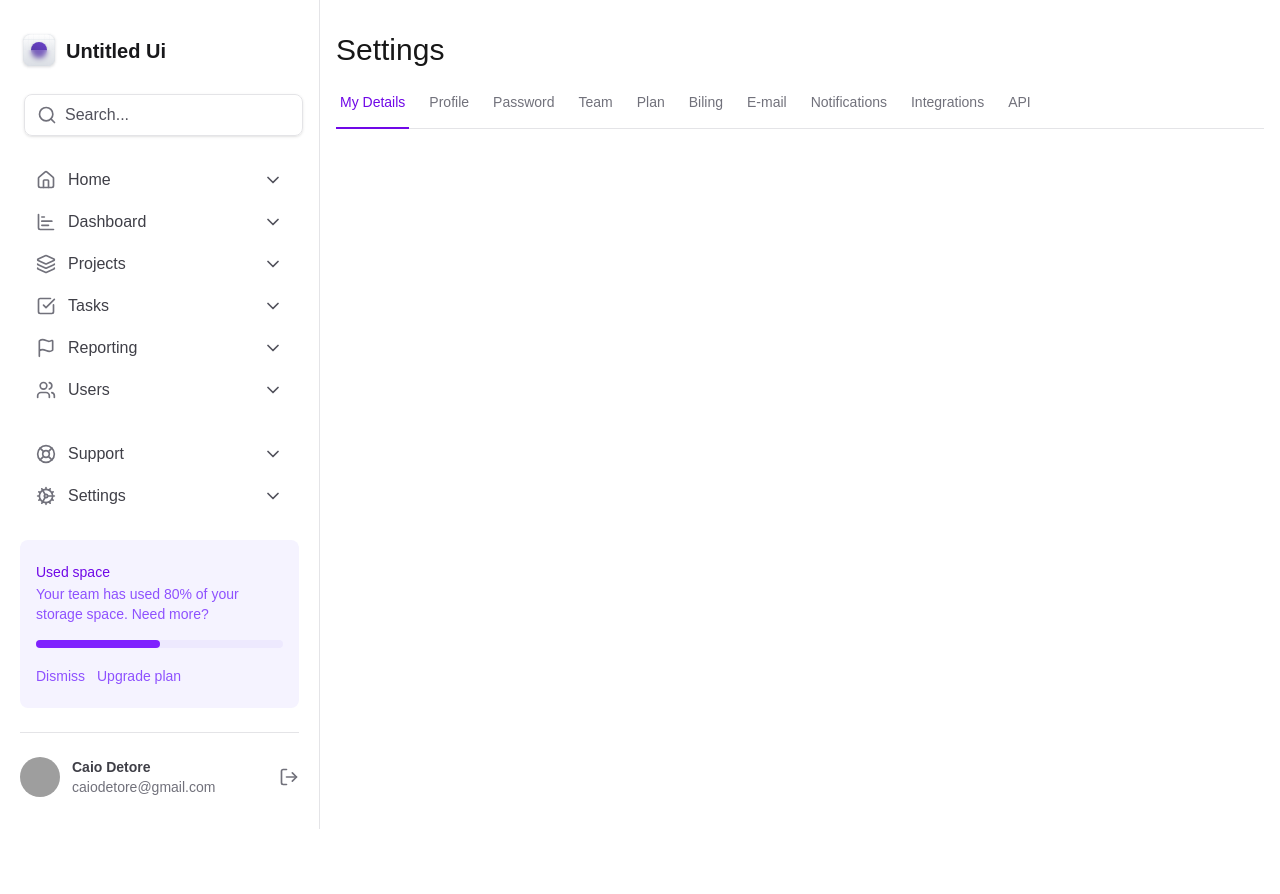
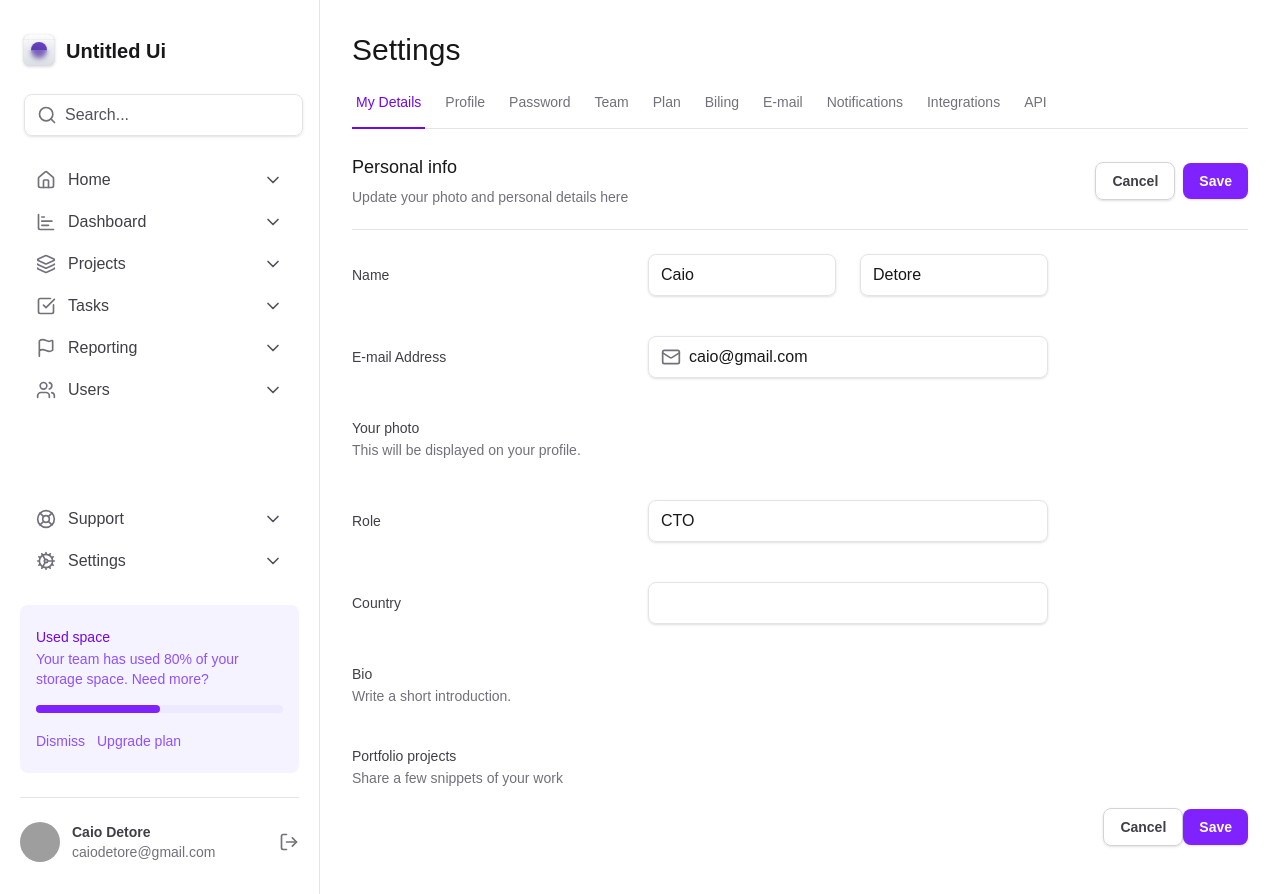
Before and after one commit to CaioDetore/tailwind-css, a Next.js app: page / in a window 1280 px wide. Before the commit the page ends 829 px from the top, so only its background shows below. Built offline with nearby package versions, Linux system fonts and the light colour scheme; grey boxes are pictures that could not be loaded.

Commit message:
wip: inputs formulario

```diff
--- a/app/globals.css
+++ b/app/globals.css
@@ -20,6 +20,11 @@
   .grid-cols-profile {
     grid-template-columns: max-content 1fr min-content;
   }
+
+  .grid-cols-form {
+    grid-template-columns: minmax(7.5rem, 17.5rem) minmax(25rem, 1fr)
+      minmax(0, 15rem);
+  }
 }
 
 /* @media (prefers-color-scheme: dark) {
--- a/app/layout.tsx
+++ b/app/layout.tsx
@@ -30,7 +30,7 @@
       >
         <div className="min-h-screen grid grid-cols-app ">
           <Sidebar />
-          <main className="px-4 pb-12 pt-8">
+          <main className="px-8 pb-12 pt-8">
             {children}
           </main>
         </div>
--- a/app/page.tsx
+++ b/app/page.tsx
@@ -1,4 +1,7 @@
 import { SettingsTabs } from "@/components/SettingsTabs";
+
+import * as Input from "@/components/Input";
+import { Mail } from "lucide-react";
 
 export default function Home() {
   return (
@@ -6,6 +9,143 @@
       <h1 className="text-3xl font-medium">Settings</h1>
 
       <SettingsTabs />
+
+      <div className="mt-6 flex flex-col">
+        <div className="flex justify-between items-center pb-5 border-b border-zinc-200">
+          <div className="space-y-1">
+            <h2 className="text-lg font-medium text-zinc-900">Personal info</h2>
+            <span className="text-sm text-zinc-500">
+              Update your photo and personal details here
+            </span>
+          </div>
+
+          <div className="flex items-center gap-2">
+            <button
+              type="button"
+              className="rounded-lg px-4 py-2 text-sm font-semibold shadow-sm border border-zinc-300 text-zinc-700 hover:bg-zinc-50"
+            >
+              Cancel
+            </button>
+            <button
+              form="settings"
+              type="submit"
+              className="rounded-lg px-4 py-2 text-sm font-semibold shadow-sm bg-violet-600 text-white hover:bg-violet-900"
+            >
+              Save
+            </button>
+          </div>
+        </div>
+
+        <form
+          id="settings"
+          action=""
+          className="mt-6 flex flex-col w-full gap-5 divide-zinc-200"
+        >
+          <div className="grid gap-3 grid-cols-form items-center">
+            <label
+              htmlFor="firstName"
+              className="text-sm font-medium text-zinc-700"
+            >
+              Name
+            </label>
+            <div className="grid gap-6 grid-cols-2">
+              <Input.Root>
+                <Input.Control id="firstName" defaultValue="Caio" />
+              </Input.Root>
+
+              <Input.Root>
+                <Input.Control defaultValue="Detore" />
+              </Input.Root>
+            </div>
+            <div />
+          </div>
+
+          <div className="grid gap-3 grid-cols-form items-center pt-5">
+            <label
+              htmlFor="email"
+              className="text-sm font-medium text-zinc-700"
+            >
+              E-mail Address
+            </label>
+            <Input.Root>
+              <Input.Prefix>
+                <Mail className="size-5 text-zinc-500" />
+              </Input.Prefix>
+              <Input.Control id="email" defaultValue="caio@gmail.com" />
+            </Input.Root>
+          </div>
+
+          <div className="grid gap-3 grid-cols-form items-center pt-5">
+            <label
+              htmlFor="photo"
+              className="text-sm font-medium text-zinc-700"
+            >
+              Your photo
+              <span className="block mt-0.5 text-sm font-normal text-zinc-500">
+                This will be displayed on your profile.
+              </span>
+            </label>
+            <div></div>
+          </div>
+
+          <div className="grid gap-3 grid-cols-form items-center pt-5">
+            <label htmlFor="role" className="text-sm font-medium text-zinc-700">
+              Role
+            </label>
+            <Input.Root>
+              <Input.Control id="role" defaultValue="CTO" />
+            </Input.Root>
+          </div>
+
+          <div className="grid gap-3 grid-cols-form items-center pt-5">
+            <label
+              htmlFor="country"
+              className="text-sm font-medium text-zinc-700"
+            >
+              Country
+            </label>
+            <Input.Root>
+              <Input.Control id="country" defaultValue="" />
+            </Input.Root>
+          </div>
+
+          <div className="grid gap-3 grid-cols-form items-center pt-5">
+            <label className="text-sm font-medium text-zinc-700">
+              Bio
+              <span className="block mt-0.5 text-sm font-normal text-zinc-500">
+                Write a short introduction.
+              </span>
+            </label>
+            <div></div>
+          </div>
+
+          <div className="grid gap-3 grid-cols-form items-center pt-5">
+            <label className="text-sm font-medium text-zinc-700">
+              Portfolio projects
+              <span className="block mt-0.5 text-sm font-normal text-zinc-500">
+                Share a few snippets of your work
+              </span>
+            </label>
+            <div></div>
+          </div>
+
+          <div className="flex items-center justify-end">
+            <button
+              type="button"
+              className="rounded-lg px-4 py-2 text-sm font-semibold shadow-sm border border-zinc-300 text-zinc-700 hover:bg-zinc-50"
+            >
+              Cancel
+            </button>
+            <button
+              form="settings"
+              type="submit"
+              className="rounded-lg px-4 py-2 text-sm font-semibold shadow-sm bg-violet-600 text-white hover:bg-violet-900"
+            >
+              Save
+            </button>
+          </div>
+        </form>
+      </div>
     </>
   );
 }
```
